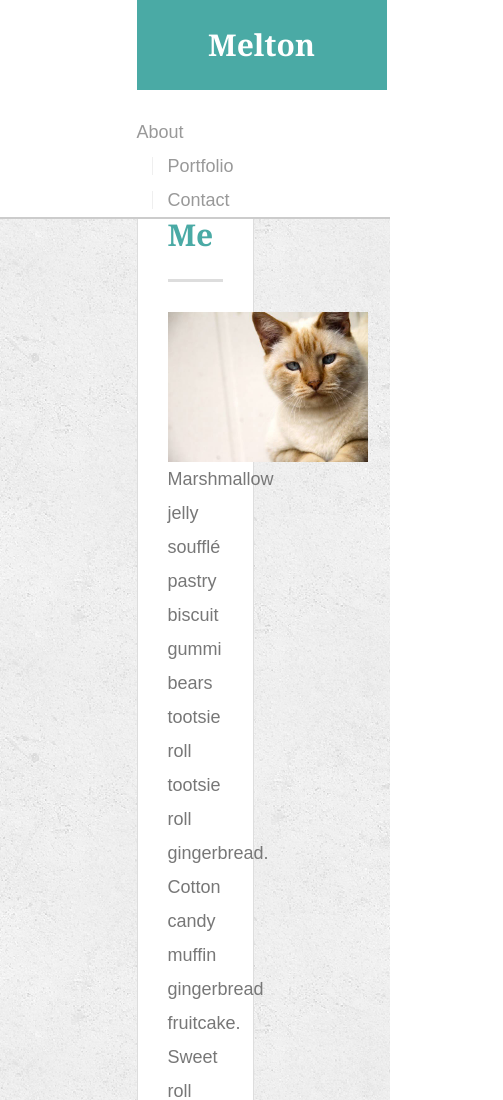
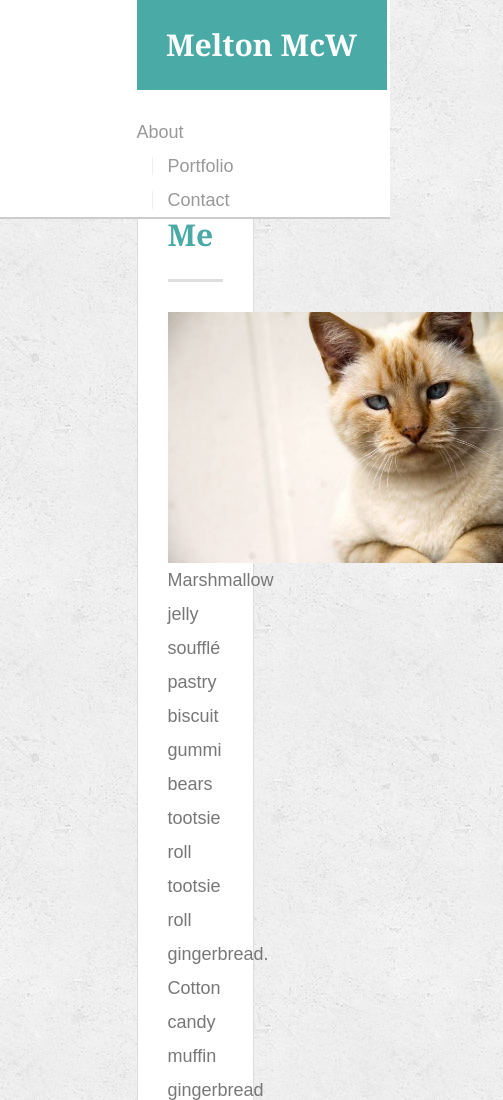
Before and after one commit to melton3413/Responsive-Portfolio, a plain HTML site: page index.html in a window 390 px wide. Shown: the top 1100 px of the page, 503 px wide, since content can reach past the window. Drawn offline with Linux system fonts and the light colour scheme.

Commit message:
2nd commit

```diff
--- a/assets/css/style.css
+++ b/assets/css/style.css
@@ -386,15 +386,28 @@ input[type=submit] {
   .container  {
     width: 90%;
   }
+
+  .main-section {
+    max-width: 610px;
+  }
+
+  .auth-image {
+    height: auto;
+    width: 200px;
+  }
 }
 
 @media only screen and (max-width: 768px) {
   .container  {
-    width: 95%;
+    width: 96%;
   }
   .main-section {
     width: 100%;
-    min-width: 100;
+    max-width: 760px;
+  }
+  .auth-image {
+    height: auto;
+    width: 335px;
   }
 }
 
--- a/index.html
+++ b/index.html
@@ -13,7 +13,7 @@
 
   <header id="masthead">
     <div class="container">
-      <a href="index.html" id="logo">Melton </a>
+      <a href="index.html" id="logo">Melton McW</a>
       <nav>
         <ul>
           <li><a href="index.html">About</a></li>
```
